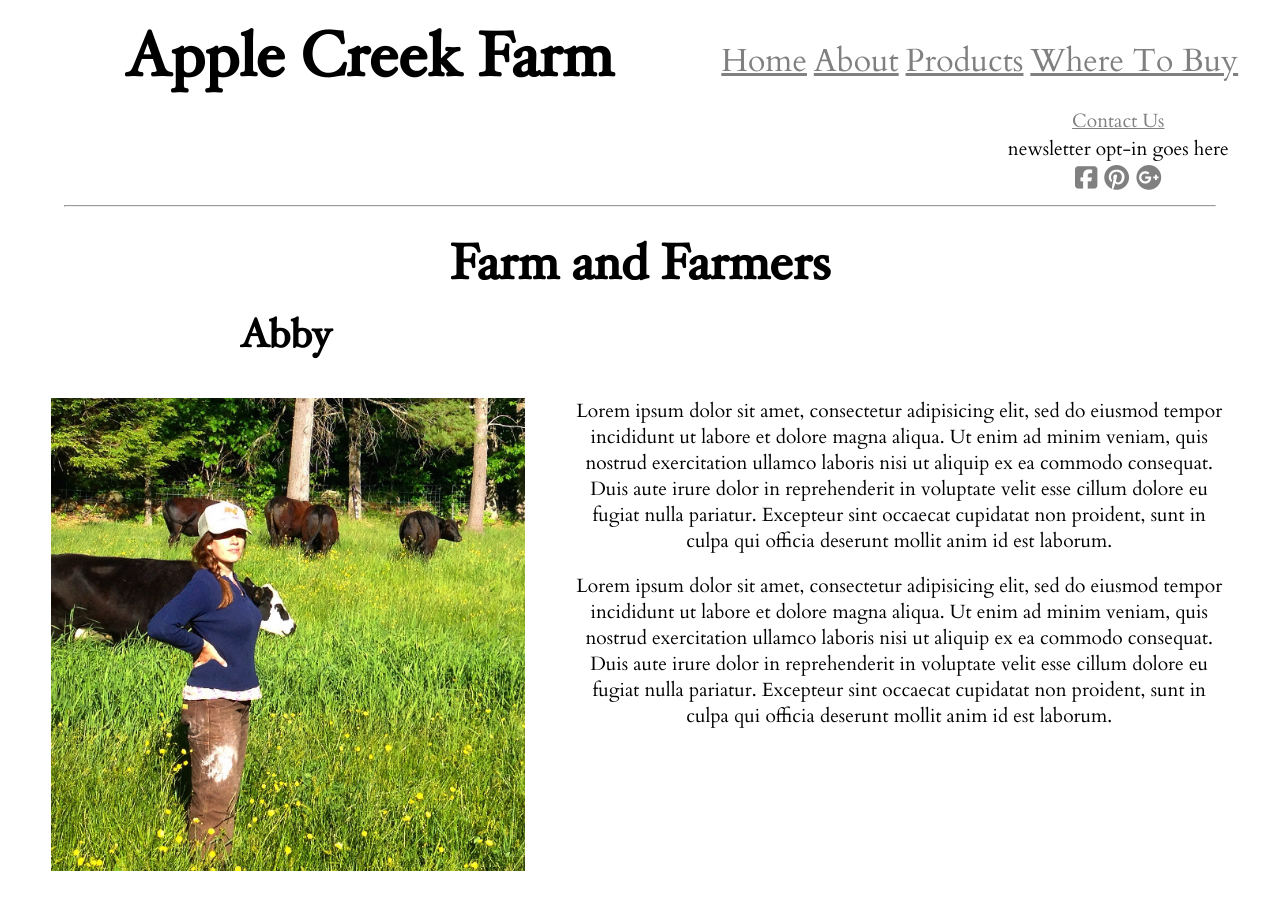
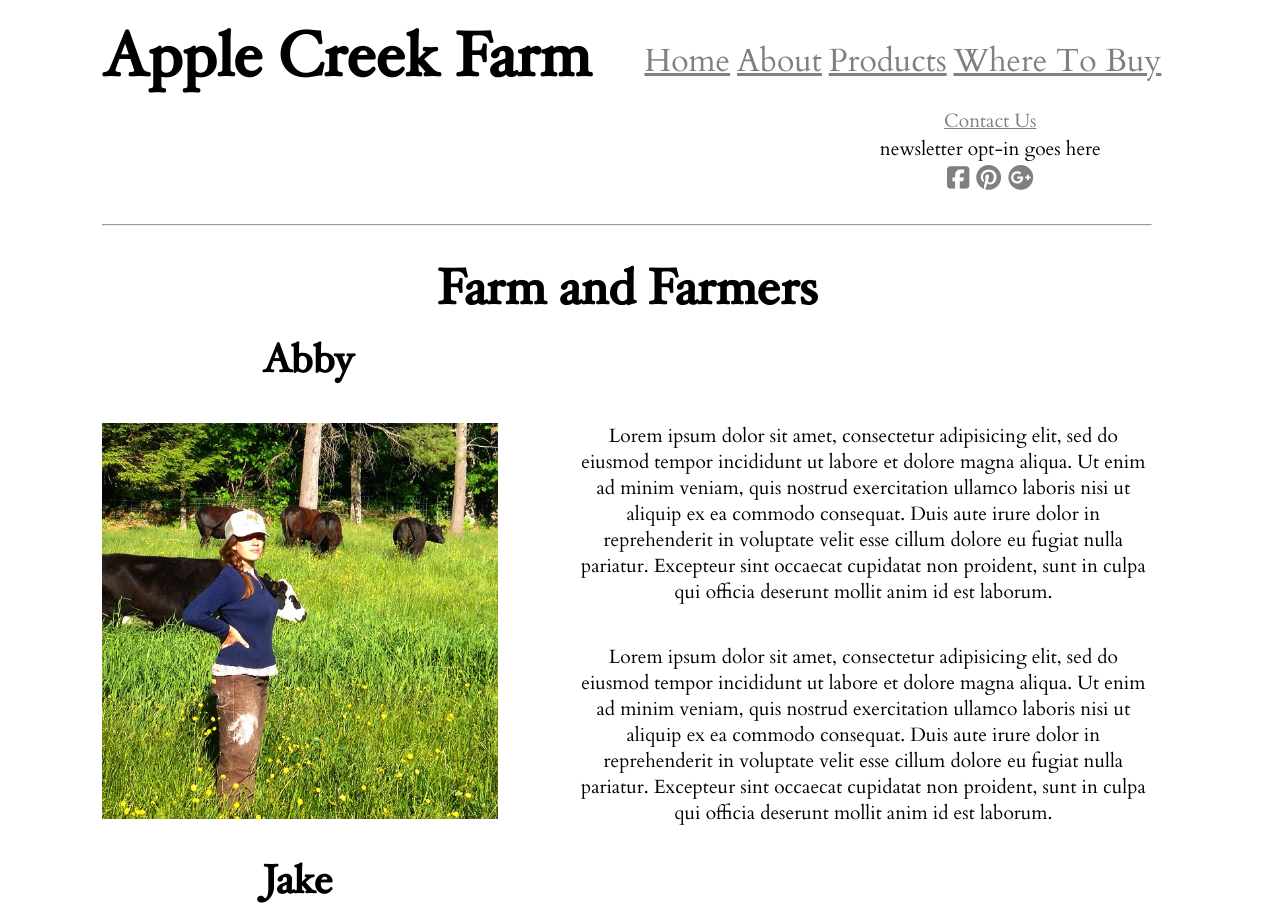
Before and after one commit to matsad3547/apple-creek-farm, a plain HTML site: page pages/about/farm_and_farmers.html in a window 1280 px wide. Shown: the top 903 px of the page. Drawn offline with Linux system fonts and the light colour scheme.

Commit message:
feat(core) Adjust margins for more white space

```diff
--- a/pages/about/farm_and_farmers.html
+++ b/pages/about/farm_and_farmers.html
@@ -42,7 +42,7 @@
         <hr>
       </nav>
     </header>
-    <main>
+    <main class="farm_and_farmers">
       <h2>Farm and Farmers</h2>
       <div class="bio abby">
         <h3>Abby</h3>
--- a/src/styles/A.css
+++ b/src/styles/A.css
@@ -1,19 +1,20 @@
 
 body {
   /*background-color: darkslategray;*/
+  padding: 1em 5em 0 4em;
 }
 
 nav {
   height: 9.5em;
   width: 100%;
   margin-top: -1em;
-  padding-top: 1em;
+  /*padding-top: 1em;*/
   /*position: fixed;*/
   background-color: white;
 }
 
 nav h1 {
-  margin: .25em 0 0 2em;
+  padding: .25em 0 0 0;
   float: left;
 }
 
@@ -21,7 +22,7 @@ nav ul {
   position: relative;
   float: right;
   bottom: 1.5em;
-  left: 7em;
+  left: 9em;
   padding: 0;
   margin: 0;
   width: auto;
@@ -42,8 +43,7 @@ nav ul {
 
 nav hr {
   position: relative;
-  top: 3.25em;
-  /*margin-bottom: 1em;*/
+  top: 4em;
 }
 
 a {
@@ -55,7 +55,7 @@ a:hover {
 }
 
 main img {
-  padding: 0 2em 2em 2em;
+  padding: 0 0 1em 1em;
   width: 75%;
 }
 
@@ -63,19 +63,14 @@ main h2 {
   padding: .5em;
 }
 
-main h3 {
-  text-align: left;
-  padding: 0 0 1em 6em;
-}
-
 main p {
-  padding: 0 3em 1em 3em;
+  padding: 0 0 2em 0;
 }
 
 .sidebar {
   float: left;
-  width: 12em;
-  padding: 0 0 0 2em;
+  width: 25%;
+  padding: 0 0 0 0;
 }
 
 .sidebar li {
@@ -84,37 +79,37 @@ main p {
 
 /*Farm and Farmers page*/
 
-.bio img {
+.bio h3 {
+  text-align: left;
+  padding: 0 0 1em 4em;
+}
+
+.bio img, .sm {
   float: left;
   width: 45%;
+  padding: 0 3em 0 0;
 }
 
 .abby {
-  min-height: 24em;
+  min-height: 20em;
 }
 
 .jake {
-  min-height: 30em;
+  min-height: 26em;
 }
 
 .farm {
-  min-height: 61em;
+  min-height: 55em;
 }
 
 .farm h3 {
-  padding: 0 0 1em 3.5em;
-}
-
-.farm img {
+  text-align: left;
+  padding: 0 0 1em 1em;
 }
 
 .lg {
   width: 100%;
-}
-
-.sm {
-  float: left;
-  width: 45%;
+  padding: 0 0 2em 0
 }
 
 footer {
--- a/src/styles/main.css
+++ b/src/styles/main.css
@@ -31,8 +31,7 @@ nav > h1 {
 }
 
 hr {
-  width: 90%;
-  margin-left: 5%;
+  width: 100%;
 }
 
 h1, h2, h3, h4 {
```
